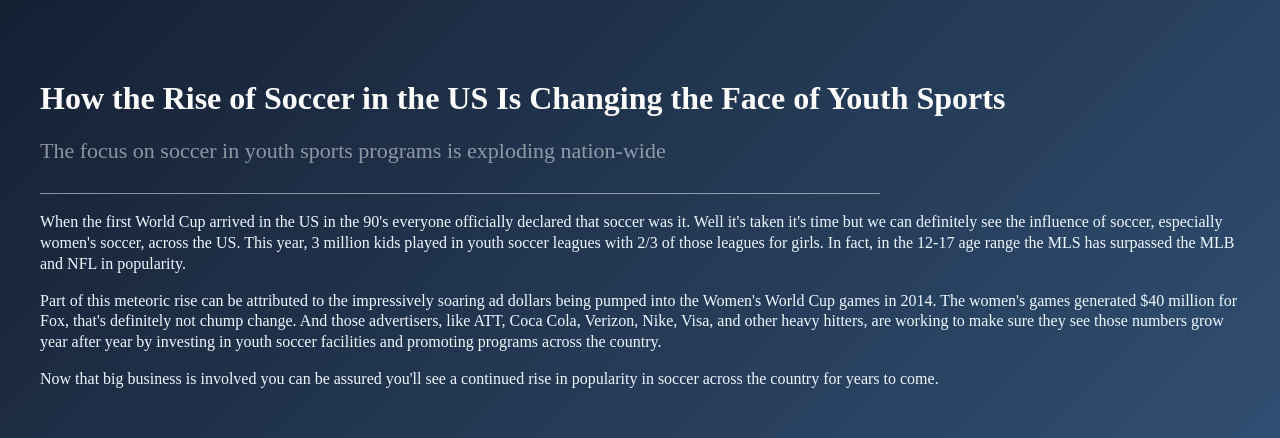
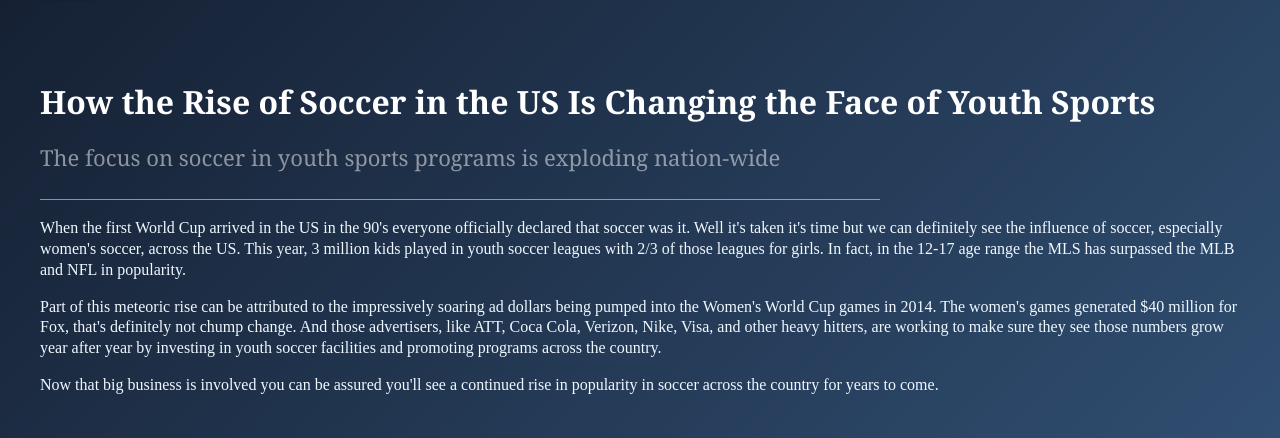
Before and after one commit to hikmatilloRv/Learn-HTML-Codecademy, a plain HTML site: page VisualRulset/index.html in a window 1280 px wide. Shown: the part 81-519 px from the top of the page. Drawn offline with Linux system fonts and the light colour scheme.

Commit message:
changed h1,h2 typeface..

```diff
--- a/VisualRulset/style.css
+++ b/VisualRulset/style.css
@@ -7,6 +7,12 @@ body {
     background: linear-gradient(-45deg, #35577D, #141E30);
     margin: 0;
     padding: 0;
+  }
+
+  h1,
+  h2 {
+    font-family: Georgia;
+
   }
 
   h1 {
```
